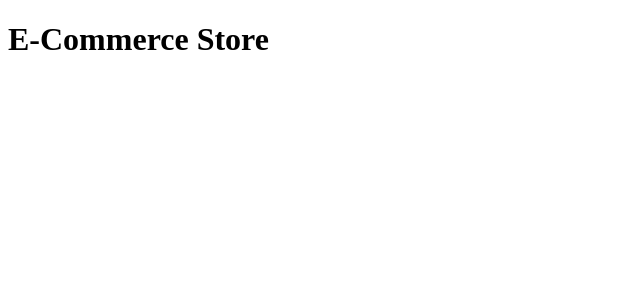
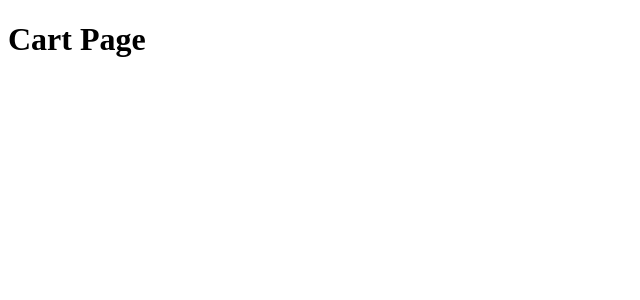
Before and after one commit to kerimovmeybi-bit/ecommerce-store, a React (Vite) app in the folder ecommerce-store/: page /cart in a window 1280 px wide. Shown: the top 300 px of the page, without its empty margins (0-640 px from the left). Built offline with nearby package versions, Linux system fonts and the light colour scheme.

Commit message:
Setup React Router

```diff
--- a/ecommerce-store/package.json
+++ b/ecommerce-store/package.json
@@ -11,7 +11,8 @@
   },
   "dependencies": {
     "react": "^19.2.7",
-    "react-dom": "^19.2.7"
+    "react-dom": "^19.2.7",
+    "react-router-dom": "^7.18.0"
   },
   "devDependencies": {
     "@eslint/js": "^10.0.1",
--- a/ecommerce-store/src/App.tsx
+++ b/ecommerce-store/src/App.tsx
@@ -1,6 +1,7 @@
+import AppRoutes from "./routes/AppRoutes"
 
 function App() {
-  return <h1>E-Commerce Store</h1>
+  return <AppRoutes />;
 }
 
-export default App
+export default App;
--- a/ecommerce-store/src/main.tsx
+++ b/ecommerce-store/src/main.tsx
@@ -1,9 +1,12 @@
 import { StrictMode } from 'react'
 import { createRoot } from 'react-dom/client'
+import { BrowserRouter } from 'react-router-dom'
 import App from './App.tsx'
 
 createRoot(document.getElementById('root')!).render(
   <StrictMode>
-    <App />
+    <BrowserRouter>
+      <App />
+    </BrowserRouter>
   </StrictMode>,
-)
+);
--- /dev/null
+++ b/ecommerce-store/src/pages/Cart.tsx
@@ -0,0 +1,7 @@
+
+
+function Cart() {
+    return <h1>Cart Page</h1>;
+}
+
+export default Cart;
--- /dev/null
+++ b/ecommerce-store/src/pages/Favorites.tsx
@@ -0,0 +1,7 @@
+
+
+function Favorites() {
+    return <h1>Favorites Page</h1>;
+}
+
+export default Favorites;
--- /dev/null
+++ b/ecommerce-store/src/pages/Home.tsx
@@ -0,0 +1,7 @@
+
+
+function Home() {
+    return <h1>Home Page</h1>;
+}
+
+export default Home;
--- /dev/null
+++ b/ecommerce-store/src/pages/ProductDetails.tsx
@@ -0,0 +1,7 @@
+
+
+function ProductDetails() {
+    return <h1>Product Details</h1>;
+}
+
+export default ProductDetails;
--- /dev/null
+++ b/ecommerce-store/src/routes/AppRoutes.tsx
@@ -0,0 +1,19 @@
+import {Routes, Route} from "react-router-dom";
+
+import Home from "../pages/Home";
+import ProductDetails from "../pages/ProductDetails";
+import Cart from "../pages/Cart";
+import Favorites from "../pages/Favorites";
+
+function AppRoutes () {
+    return(
+        <Routes>
+            <Route path="/" element={<Home />} />
+            <Route path="/product/:id" element={<ProductDetails />} />
+            <Route path="/cart" element={<Cart />} />
+            <Route path="favorites" element={<Favorites />} />
+        </Routes>
+    );
+}
+
+export default AppRoutes;
```
Also changed, not shown: 1 other file (tests, documents, lock files or other folders).
